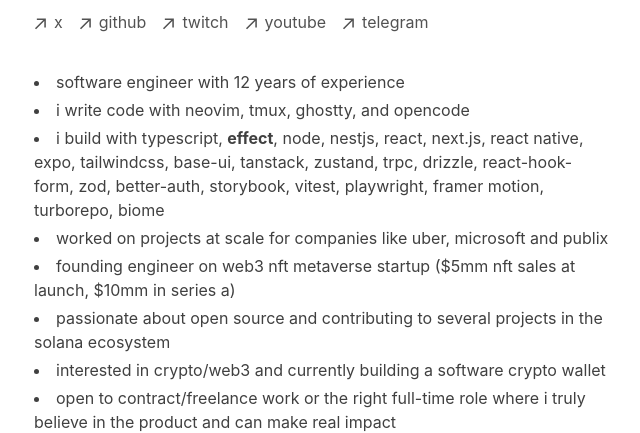
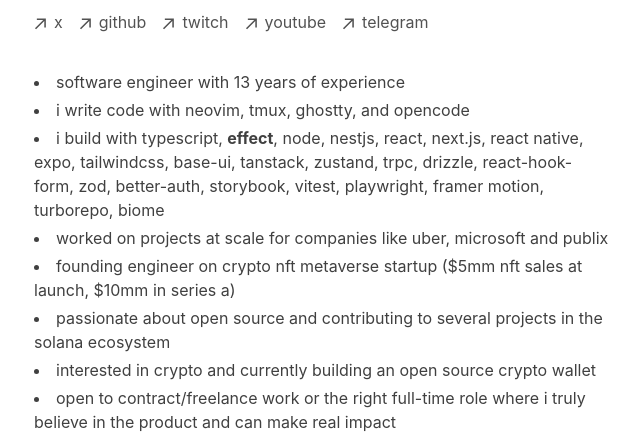
Before and after one commit to tobeycodes/tobey.codes, a Next.js app: page / in a window 1280 px wide. Shown: the part 338-771 px from the top of the page, without its empty margins (318-958 px from the left). Built offline with nearby package versions, Linux system fonts and the light colour scheme.

Commit message:
chore: update page.tsx

```diff
--- a/app/page.tsx
+++ b/app/page.tsx
@@ -17,7 +17,7 @@
       <Footer />
       <div className="prose-lg mb-10 text-neutral-700 dark:text-neutral-300">
         <ul className="list-disc list-inside space-y-1">
-          <li>software engineer with 12 years of experience</li>
+          <li>software engineer with 13 years of experience</li>
           <li>i write code with neovim, tmux, ghostty, and opencode</li>
           <li>
             i build with typescript,{" "}
@@ -31,7 +31,7 @@
             publix
           </li>
           <li>
-            founding engineer on web3 nft metaverse startup ($5mm nft sales at
+            founding engineer on crypto nft metaverse startup ($5mm nft sales at
             launch, $10mm in series a)
           </li>
           <li>
@@ -39,7 +39,7 @@
             the solana ecosystem
           </li>
           <li>
-            interested in crypto/web3 and currently building a software crypto
+            interested in crypto and currently building an open source crypto
             wallet
           </li>
           <li>
```
